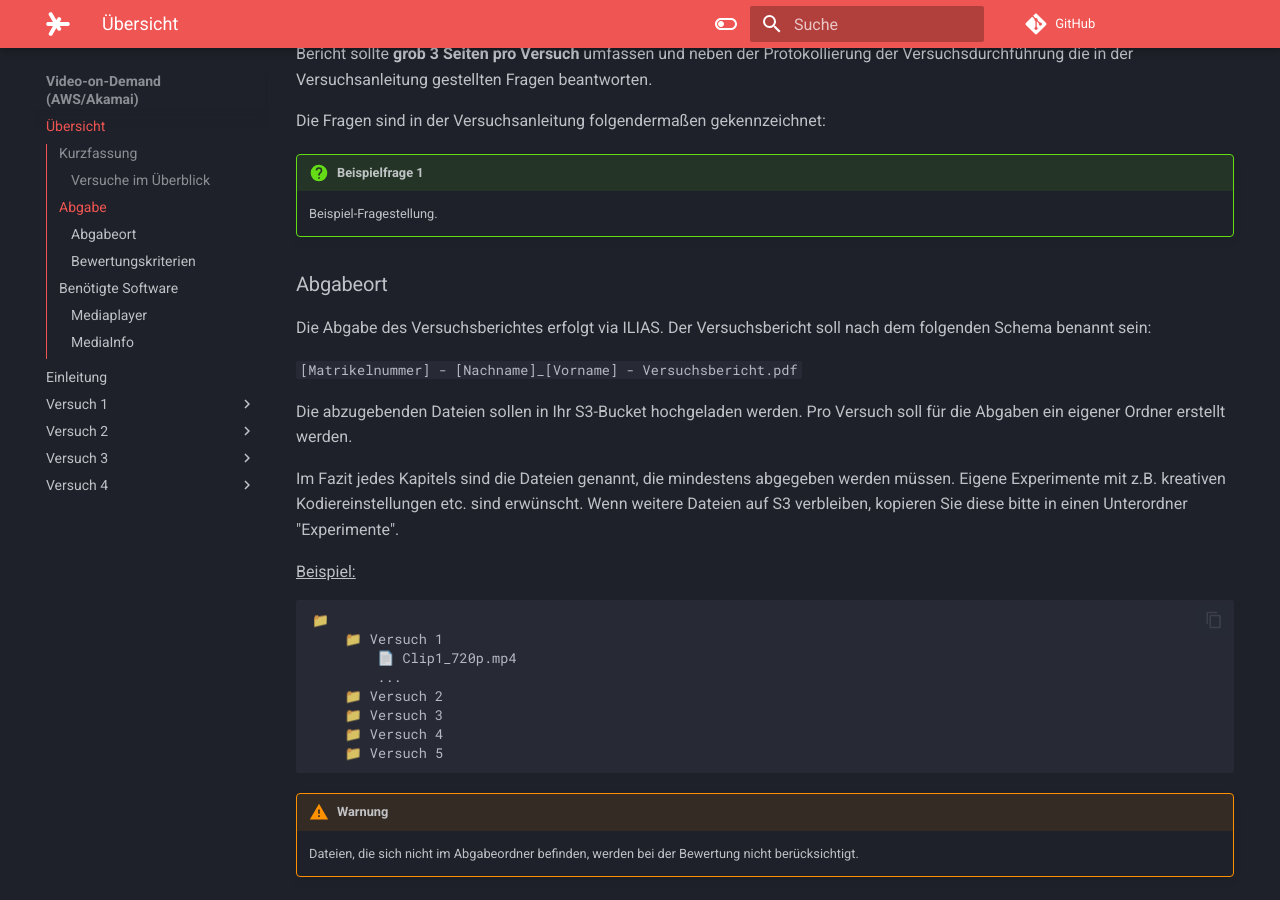
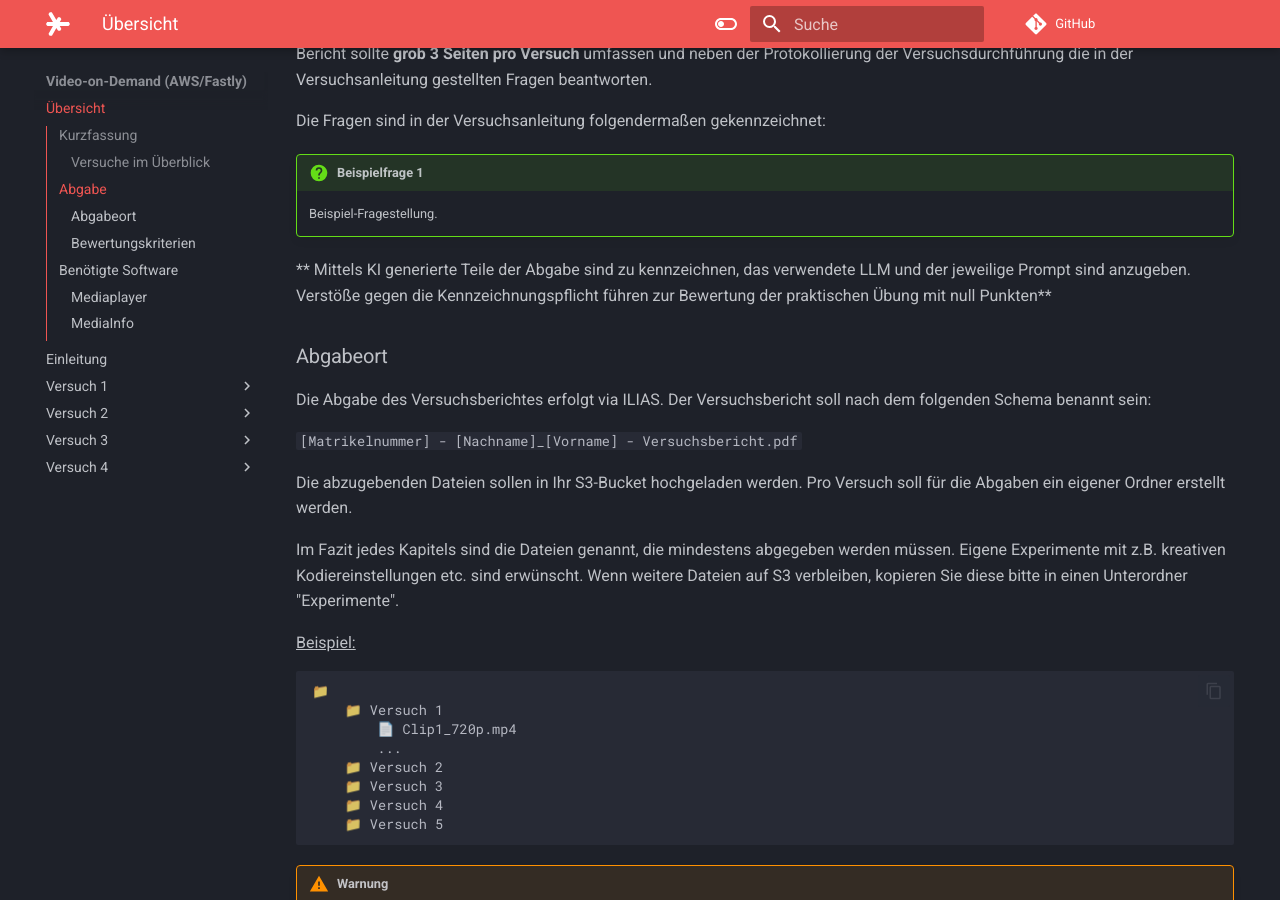
Before and after one commit to wruppelx/mvs-aws-exercise, an MkDocs documentation site: the page built from docs/index.md, in a window 1280 px wide and 900 px high, scrolled down 705 px. Built offline with MkDocs 1.6.1 and Material for MkDocs 9.7.7, drawn with Linux system fonts in a browser that asks for light colours; comment, search, counter and statistics services are not loaded.

Commit message:
KI Hinweis

```diff
--- a/docs/index.md
+++ b/docs/index.md
@@ -21,6 +21,10 @@
 
 !!! question "Beispielfrage 1"
     Beispiel-Fragestellung.
+
+** Mittels KI generierte Teile der Abgabe sind zu kennzeichnen, das verwendete LLM und der jeweilige Prompt sind anzugeben.
+Verstöße gegen die Kennzeichnungspflicht führen zur Bewertung der praktischen Übung mit null Punkten**
+
 
 ### Abgabeort
 
--- a/mkdocs.yml
+++ b/mkdocs.yml
@@ -1,4 +1,4 @@
-site_name: Video-on-Demand (AWS/Akamai)
+site_name: Video-on-Demand (AWS/Fastly)
 site_url: https://wruppelx.github.io/mvs-aws-exercise
 repo_url: https://github.com/wruppelx/mvs-aws-exercise
 edit_uri: ""
```
Also changed, not shown: docs/einleitung.md (+1 -1 lines).
